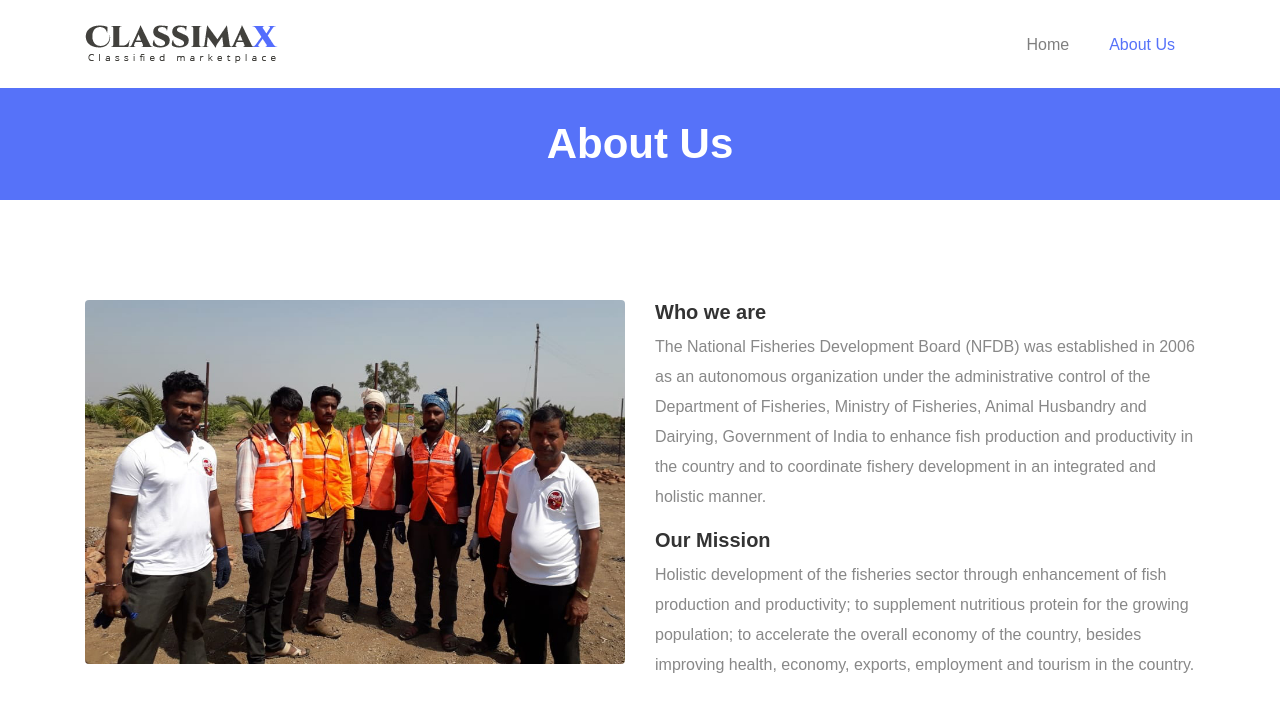
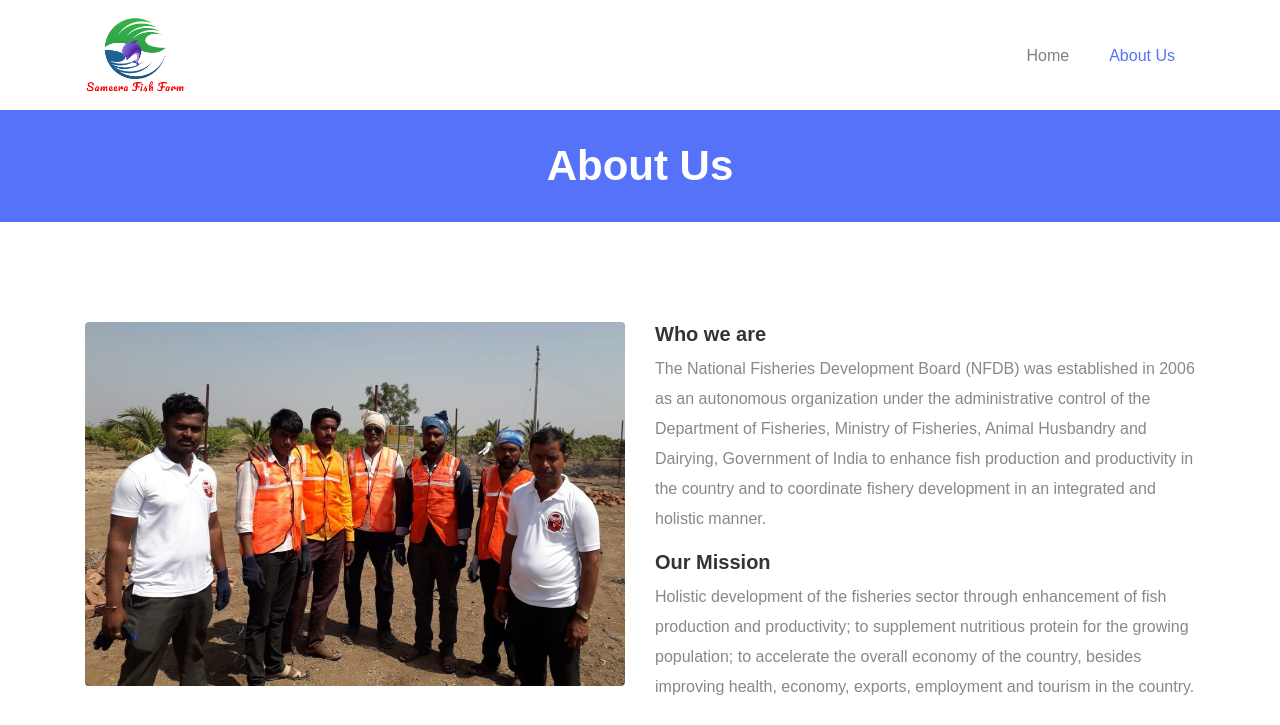
Before and after one commit to yash-278/fish-store, a plain HTML site: page about-us.html in a window 1280 px wide. Shown: the top 725 px of the page. Drawn offline with Linux system fonts and the light colour scheme; some packages are replaced by stand-ins of ours; a web font is replaced by a local one.

Commit message:
Added a logo

```diff
--- a/about-us.html
+++ b/about-us.html
@@ -40,7 +40,10 @@
           <div class="col-md-12">
             <nav class="navbar navbar-expand-lg navbar-light navigation">
               <a class="navbar-brand" href="index.html">
-                <img src="images/logo.png" alt="" />
+                <div class="logo-container">
+                  <img src="images/gallery/logo.png" alt="" class="logo" />
+                  <!-- <img src="images/logo.png" alt="" class="logo" /> -->
+                </div>
               </a>
               <button
                 class="navbar-toggler"
--- a/css/style.css
+++ b/css/style.css
@@ -2841,3 +2841,18 @@ form textarea {
 .about-us-2 {
   margin-top: 2em;
 }
+
+/* Logo */
+
+.logo-container {
+  height: 100px;
+  width: 100px;
+}
+.logo {
+  object-fit: cover !important;
+  width: 100%;
+}
+
+.navigation {
+  padding: 0;
+}
```
Also changed, not shown: index.html (+3 -1 lines), images/gallery/logo.png (added).
